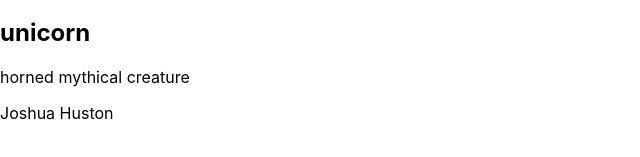
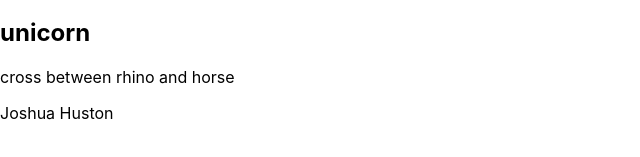
Before and after one commit to jhuston5/301-lab-01, a React (Create React App) app: page / in a window 1280 px wide. Shown: the part 153-310 px from the top of the page, without its empty margins (0-640 px from the left). Built offline with nearby package versions, Linux system fonts and the light colour scheme.

Commit message:
Updated after code review

```diff
--- a/src/HornedBeasts.js
+++ b/src/HornedBeasts.js
@@ -5,7 +5,7 @@ class HornedBeasts extends React.Component {
     return(
       <>
       <h2>{this.props.title}</h2>
-      {/* <img>{this.props.img}</img> */}
+      {/* <img src={this.props.img} alt="a box" title="placeholder"></img>  */}
       <p>{this.props.description}</p>
       </>
     )
--- a/src/Main.js
+++ b/src/Main.js
@@ -5,8 +5,13 @@ class Main extends React.Component {
   render(){
     return(
       <>
-      <HornedBeasts title='manatee' img='test' description='rotund mythical sea creature'/>
-      <HornedBeasts title='unicorn' img='test' description='horned mythical creature'/>
+      <HornedBeasts
+      title='manatee'
+      img='test'
+      description='rotund mythical sea creature'/>
+      <HornedBeasts title='unicorn'
+      img='test'
+      description='cross between rhino and horse'/>
       </>
     )
   }
--- a/src/index.js
+++ b/src/index.js
@@ -1,7 +1,7 @@
 import React from 'react';
 import ReactDOM from 'react-dom';
 import './index.css';
-import App from './App';
+import App from './App.js';
 
 console.log('Fire');
 ReactDOM.render(
```
